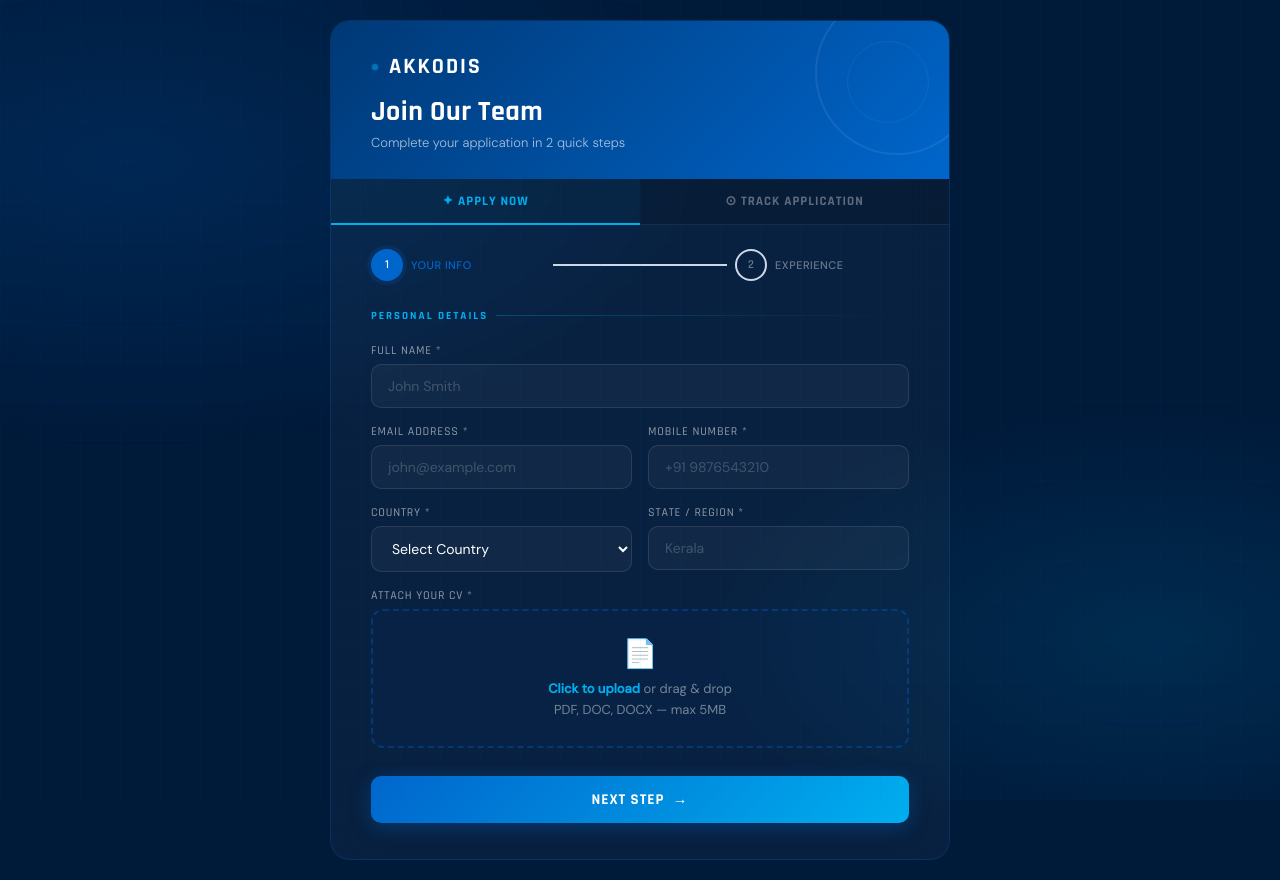
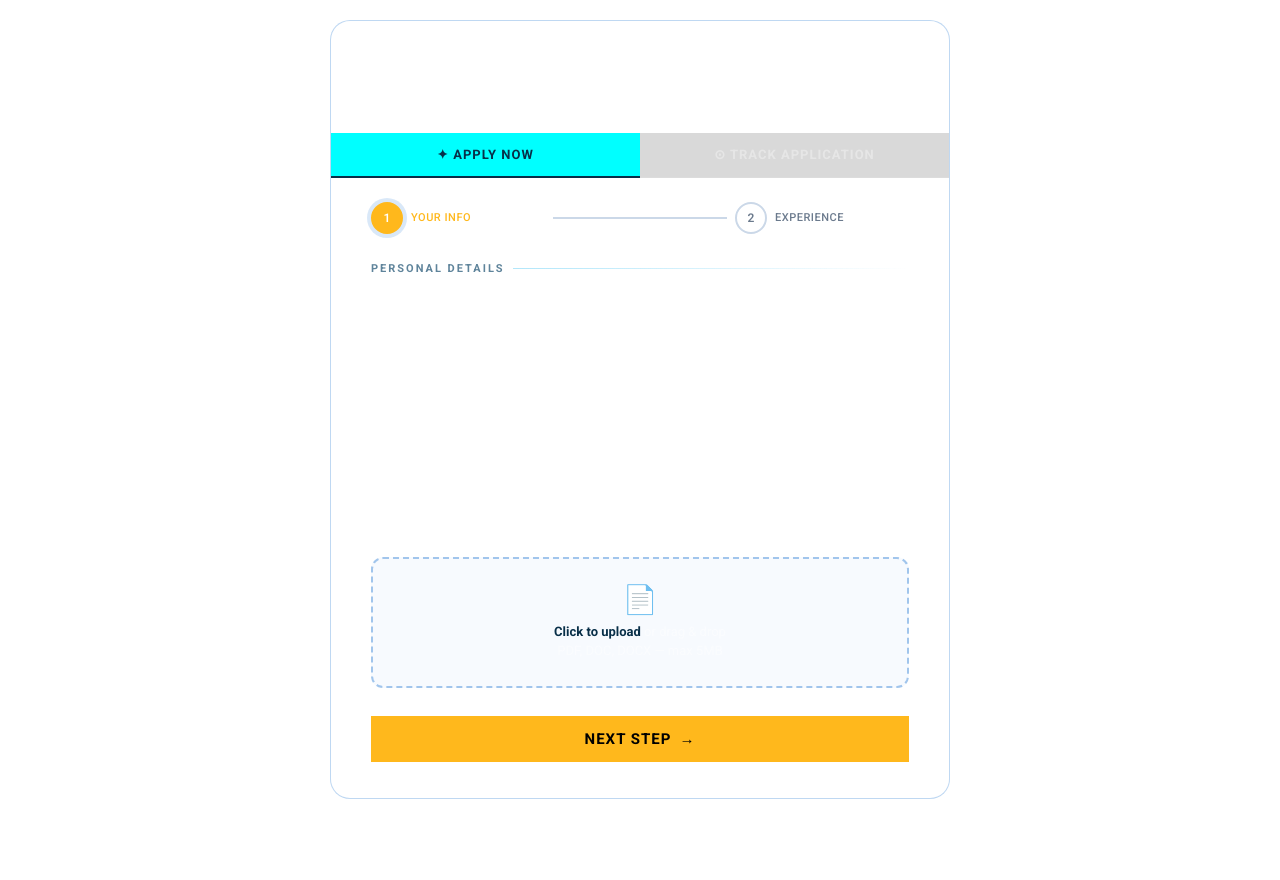
Before and after one commit to anwarakkodis/akkodis-recruitment, a plain HTML site: page index.html in a window 1280 px wide. After the commit the page ends 819 px from the top, so only its background shows below. Drawn offline with Linux system fonts and the light colour scheme.

Commit message:
Update index.html

```diff
--- a/index.html
+++ b/index.html
@@ -4,15 +4,20 @@
 <meta charset="UTF-8">
 <meta name="viewport" content="width=device-width, initial-scale=1.0">
 <title>Akkodis — Apply Now</title>
+
+<link rel="preconnect" href="https://fonts.googleapis.com">
+<link rel="preconnect" href="https://fonts.gstatic.com" crossorigin>
+<link href="https://fonts.googleapis.com/css2?family=Roboto:ital,wght@0,100..900;1,100..900&display=swap" rel="stylesheet">
+
 <style>
   @import url('https://fonts.googleapis.com/css2?family=Rajdhani:wght@400;500;600;700&family=DM+Sans:ital,opsz,wght@0,9..40,300;0,9..40,400;0,9..40,500;1,9..40,300&display=swap');
 
   :root {
-    --akk-blue: #0066CC;
+    --akk-blue: #ffb81c;
     --akk-dark: #001A3A;
-    --akk-mid: #003875;
+    --akk-mid: #003E66;
     --akk-light: #E8F1FB;
-    --akk-accent: #00AEEF;
+    --akk-accent: #082F48;
     --akk-white: #FFFFFF;
     --akk-grey: #6B7A8D;
     --akk-border: #CBD8E8;
@@ -24,38 +29,19 @@
   * { box-sizing: border-box; margin: 0; padding: 0; }
 
   body {
-    font-family: 'DM Sans', sans-serif;
-    background: var(--akk-dark);
+    font-family: "Roboto", sans-serif;
     min-height: 100vh;
+    align-items: flex-start;
     display: flex;
-    align-items: center;
     justify-content: center;
     padding: 20px;
     position: relative;
     overflow-x: hidden;
   }
 
-  body::before {
-    content: '';
-    position: fixed;
-    inset: 0;
-    background:
-      radial-gradient(ellipse 80% 60% at 10% 20%, rgba(0,102,204,0.18) 0%, transparent 60%),
-      radial-gradient(ellipse 60% 50% at 90% 80%, rgba(0,174,239,0.12) 0%, transparent 60%);
-    pointer-events: none;
-  }
 
-  /* Grid overlay */
-  body::after {
-    content: '';
-    position: fixed;
-    inset: 0;
-    background-image:
-      linear-gradient(rgba(0,102,204,0.04) 1px, transparent 1px),
-      linear-gradient(90deg, rgba(0,102,204,0.04) 1px, transparent 1px);
-    background-size: 40px 40px;
-    pointer-events: none;
-  }
+
+
 
   .card {
     background: rgba(255,255,255,0.03);
@@ -69,7 +55,6 @@
   }
 
   .card-header {
-    background: linear-gradient(135deg, var(--akk-mid) 0%, var(--akk-blue) 100%);
     padding: 32px 40px 28px;
     position: relative;
     overflow: hidden;
@@ -98,7 +83,7 @@
   }
 
   .logo {
-    font-family: 'Rajdhani', sans-serif;
+    font-family: "Roboto", sans-serif;
     font-weight: 700;
     font-size: 22px;
     color: white;
@@ -124,7 +109,7 @@
   }
 
   .card-header h1 {
-    font-family: 'Rajdhani', sans-serif;
+    font-family: "Roboto", sans-serif;
     font-size: 28px;
     font-weight: 700;
     color: white;
@@ -168,7 +153,7 @@
     background: transparent;
     transition: all 0.3s ease;
     flex-shrink: 0;
-    font-family: 'Rajdhani', sans-serif;
+    font-family: "Roboto", sans-serif;
   }
 
   .step-circle.active {
@@ -219,10 +204,10 @@
   }
 
   .section-label {
-    font-family: 'Rajdhani', sans-serif;
+    font-family: "Roboto", sans-serif;
     font-size: 11px;
     font-weight: 700;
-    color: var(--akk-accent);
+    color: #5f849b;
     text-transform: uppercase;
     letter-spacing: 2px;
     margin-bottom: 20px;
@@ -249,7 +234,7 @@
     color: rgba(255,255,255,0.55);
     text-transform: uppercase;
     letter-spacing: 0.8px;
-    font-family: 'Rajdhani', sans-serif;
+    font-family: "Roboto", sans-serif;
   }
 
   input, select, textarea {
@@ -373,9 +358,8 @@
   .btn {
     flex: 1;
     padding: 14px 24px;
-    border-radius: 10px;
     border: none;
-    font-family: 'Rajdhani', sans-serif;
+    font-family: "Roboto", sans-serif;
     font-size: 15px;
     font-weight: 700;
     letter-spacing: 1px;
@@ -389,14 +373,13 @@
   }
 
   .btn-primary {
-    background: linear-gradient(135deg, var(--akk-blue), var(--akk-accent));
-    color: white;
-    box-shadow: 0 4px 20px rgba(0,102,204,0.35);
+    background: var(--akk-blue);
+    color: black;
   }
 
   .btn-primary:hover {
     transform: translateY(-1px);
-    box-shadow: 0 6px 28px rgba(0,102,204,0.5);
+    box-shadow: 0 6px 28px rgba(29, 48, 66, 0.5);
   }
 
   .btn-primary:active { transform: translateY(0); }
@@ -450,7 +433,7 @@
   }
 
   .success-screen h2 {
-    font-family: 'Rajdhani', sans-serif;
+    font-family: "Roboto", sans-serif;
     font-size: 28px;
     font-weight: 700;
     color: white;
@@ -470,7 +453,7 @@
     border: 1px solid rgba(0,102,204,0.3);
     border-radius: 8px;
     padding: 10px 20px;
-    font-family: 'Rajdhani', sans-serif;
+    font-family: "Roboto", sans-serif;
     font-size: 14px;
     font-weight: 700;
     color: var(--akk-accent);
@@ -496,7 +479,7 @@
     flex: 1;
     padding: 14px 10px;
     text-align: center;
-    font-family: 'Rajdhani', sans-serif;
+    font-family: "Roboto", sans-serif;
     font-size: 13px;
     font-weight: 700;
     letter-spacing: 1px;
@@ -515,7 +498,7 @@
   .mode-tab.active {
     color: var(--akk-accent);
     border-bottom-color: var(--akk-accent);
-    background: rgba(0,174,239,0.05);
+    background:#0ff;
   }
 
   /* ── TRACK SCREEN ────────────────────────────────────────────────── */
@@ -542,7 +525,7 @@
   }
 
   .track-result-name {
-    font-family: 'Rajdhani', sans-serif;
+    font-family: "Roboto", sans-serif;
     font-size: 20px;
     font-weight: 700;
     color: white;
@@ -552,14 +535,14 @@
     font-size: 11px;
     color: rgba(255,255,255,0.5);
     margin-top: 2px;
-    font-family: 'Rajdhani', sans-serif;
+    font-family: "Roboto", sans-serif;
     letter-spacing: 1px;
   }
 
   .track-status-badge {
     padding: 6px 14px;
     border-radius: 20px;
-    font-family: 'Rajdhani', sans-serif;
+    font-family: "Roboto", sans-serif;
     font-size: 12px;
     font-weight: 700;
     letter-spacing: 0.5px;
@@ -654,10 +637,7 @@
 
 <div class="card">
   <div class="card-header">
-    <div class="logo">
-      <span class="logo-dot"></span>
-      AKKODIS
-    </div>
+
     <h1 id="headerTitle">Join Our Team</h1>
     <p id="headerSub">Complete your application in 2 quick steps</p>
   </div>
```
